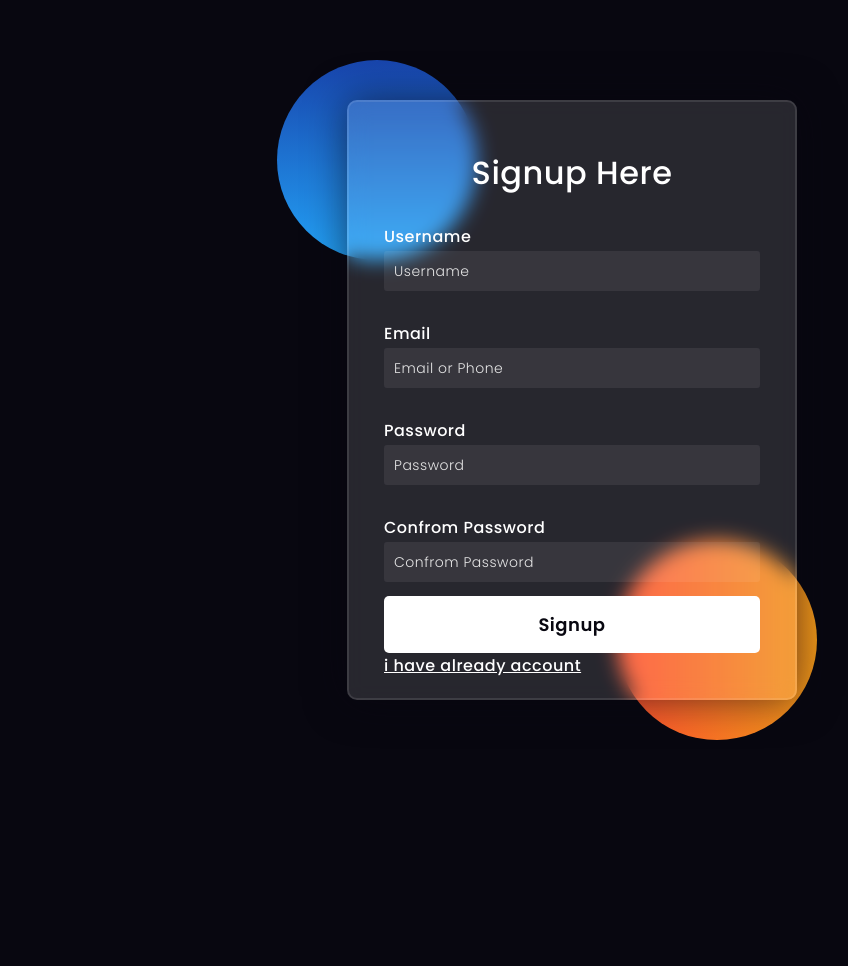
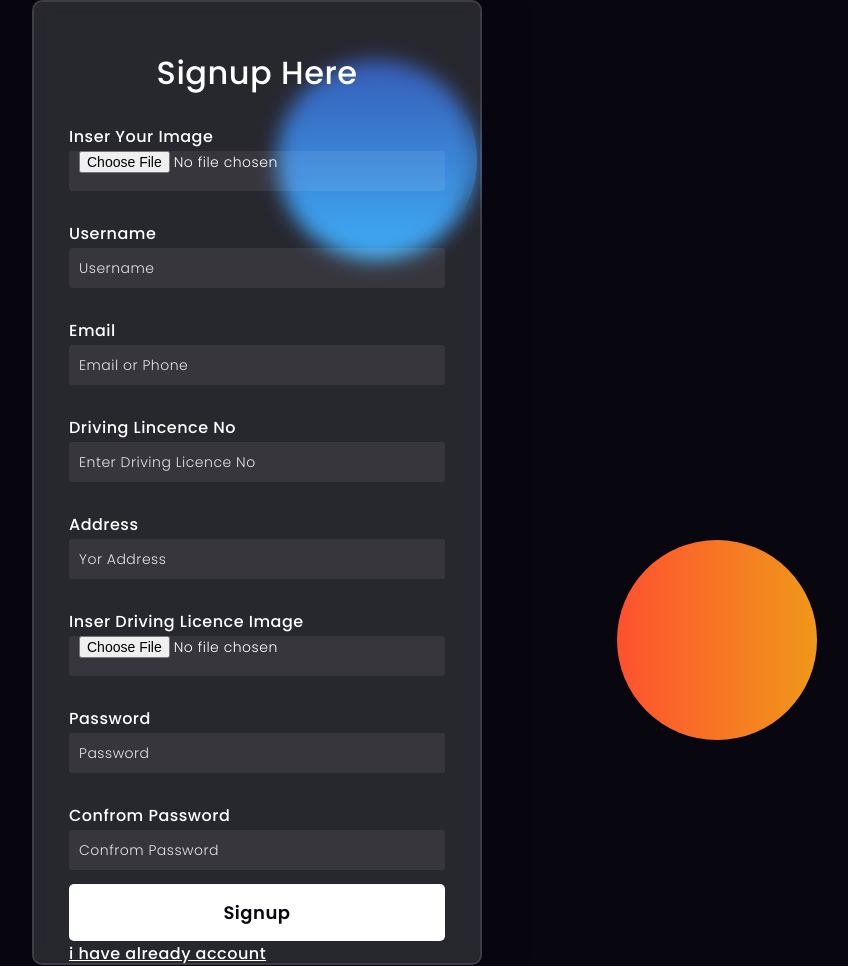
Before and after one commit to priyansh-parmar-1/django-projects, a Django app: page /signup/ in a window 1280 px wide. Shown: the whole page, without its empty margins (68-916 px from the left). Before the commit the page ends 740 px from the top, so only its background shows below. Run offline with Django 5.2, Linux system fonts and the light colour scheme.

Commit message:
added signup and index form

```diff
--- a/CarRental/customer_portal/templates/signup.html
+++ b/CarRental/customer_portal/templates/signup.html
@@ -51,11 +51,12 @@ body{
     bottom: -80px;
 }
 form{
-    height: 600px;
+    height: 965px;
     width: 450px;
     background-color: rgba(255,255,255,0.13);
-    position: absolute;
+<!--    position: absolute;-->
     transform: translate(-50%,-50%);
+    margin-left:100px;
     top: 50%;
     left: 50%;
     border-radius: 10px;
@@ -139,9 +140,14 @@ button{
         <div class="shape"></div>
         <div class="shape"></div>
     </div>
+
     <form action="" method="post">
         {% csrf_token %}
         <h3>Signup Here</h3>
+
+        <label for="username">Inser Your Image</label>
+        <input type="file" placeholder="" name="cust_image" id="cust_image">
+
 
         <label for="username">Username</label>
         <input type="text" placeholder="Username" name="username" id="username">
@@ -149,8 +155,20 @@ button{
         <label for="email">Email</label>
         <input type="email" placeholder="Email or Phone" name="email" id="email">
 
+        <label for="email">Driving Lincence No</label>
+        <input type="number" placeholder="Enter Driving Licence No" name="email" id="dl">
+
+
+        <label for="email">Address</label>
+        <input type="email" placeholder="Yor Address" name="address" id="address">
+
+        <label for="username">Inser Driving Licence Image</label>
+        <input type="file" placeholder="" name="dl_image" id="dl_image">
+
+
         <label for="password1">Password</label>
         <input type="password" placeholder="Password" id="password1" name="password1">
+
 
 
         <label for="password2">Confrom Password</label>
```
Also changed, not shown: CarRental/customer_portal/templates/index.html (+8 -7 lines).
